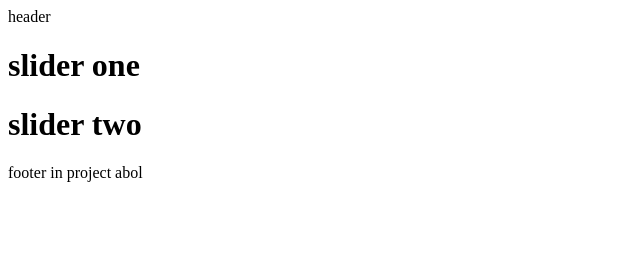
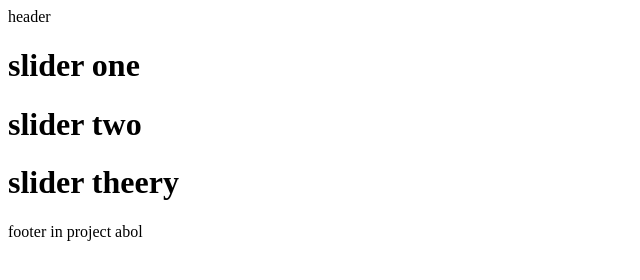
Before and after one commit to abol10/git-project-1, a plain HTML site: page index.htm in a window 1280 px wide. Shown: the whole page, without its empty margins (0-640 px from the left). Drawn offline with Linux system fonts and the light colour scheme.

Commit message:
updated slider

```diff
--- a/index.htm
+++ b/index.htm
@@ -12,6 +12,7 @@
 <div class="slider">
     <h1>slider one</h1>
     <h1>slider two</h1>
+    <h1>slider theery</h1>
 </div>
 <footer>
     footer in project abol
```
